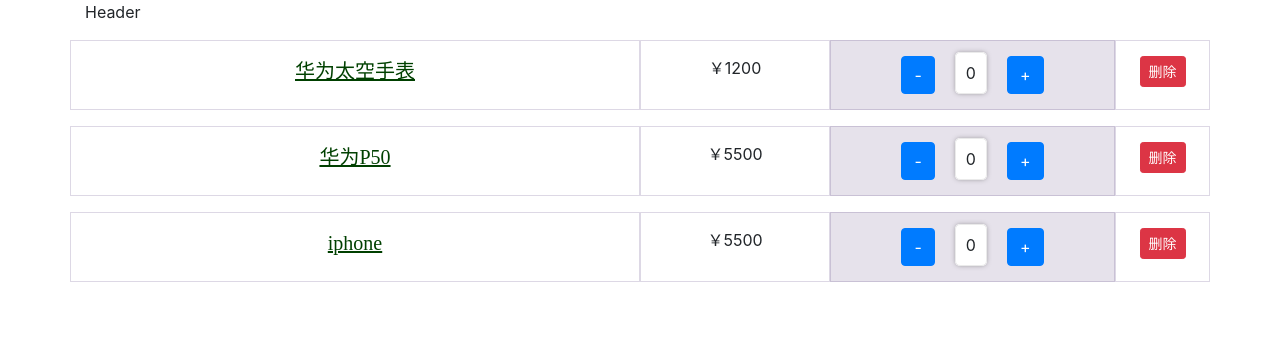
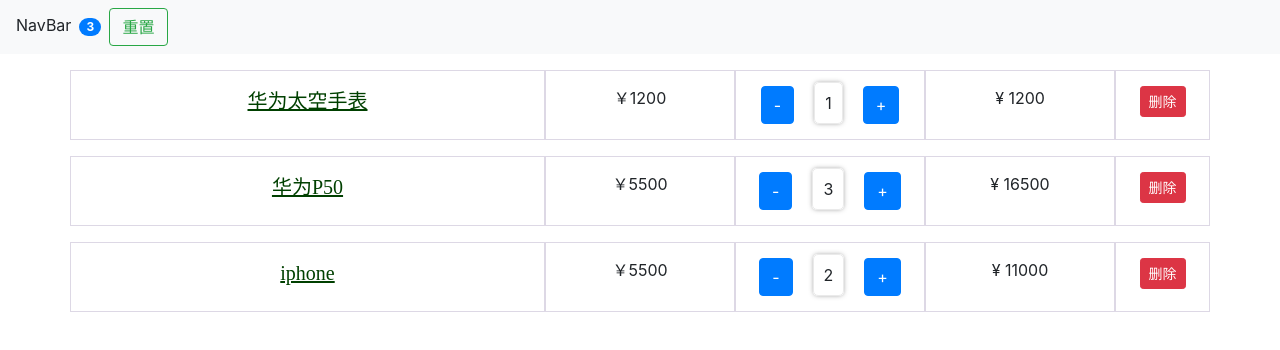
Before and after one commit to V-vincent/react-demo, a React app: page / in a window 1280 px wide. Shown: the top 350 px of the page. Built offline with nearby package versions, Linux system fonts and the light colour scheme.

Commit message:
State 进阶学习

```diff
--- a/src/App.js
+++ b/src/App.js
@@ -1,59 +1,95 @@
-import React, { Component } from 'react';
-import ListItem from './components/listItem';
+import React, { PureComponent } from 'react';
+// import ListItem from './components/listItem';
+import NavBar from './components/navbar'
+import ListPage from "./components/listPage";
 // import ListItem from './components/listItemFunc';
 
-// 数据
-const listData = [{
+class App extends PureComponent {
+  constructor() {
+    super();
+    this.state = {
+      listData: [{
         id: 1,
         name: "华为太空手表",
         price: 1200,
-  stock: 20,
+        value: 1,
       }, {
         id: 2,
         name: "华为P50",
         price: 5500,
-  stock: 20,
+        value: 3,
       }, {
         id: 3,
         name: "iphone",
         price: 5500,
-  stock: 30,
+        value: 2,
       }]
-
-class App extends Component {
+    }
+  }
+  handleDecrease = (id) => {
+    let listData = this.state.listData.map(item => {
+      if (item.id === id) {
+        let _item = { ...item };
+        _item.value--;
+        if (_item.value < 0) _item.value = 0;
+        return _item;
+      } else {
+        return item;
+      }
+    })
+    this.setState({
+      listData
+    });
+  }
+  // 添加数量
+  handleIncrease = (id) => {
+    let listData = this.state.listData.map(item => {
+      if (item.id === id) {
+        let _item = { ...item };
+        _item.value++;
+        return _item;
+      } else {
+        return item;
+      }
+    })
+    this.setState({
+      listData
+    });
+  }
   handleDelete = (id) => {
-    console.log("id: ", id);
+    let listData = this.state.listData.filter(item => {
+      return item.id !== id;
+    })
+    this.setState({
+      listData
+    });
   };
-  renderList() {
-    if (listData.length === 0) {
-      return <div className="text-center">购物车是空的</div>
-    }
-    return listData.map((item) => {
-      return <ListItem key={item.id} data={item} onDelete={this.handleDelete} />
+  handleReset = () => {
+    let listData = this.state.listData.map(item => {
+      let _item = { ...item };
+      _item.value = 0;
+      return _item;
+    })
+    this.setState({
+      listData
     })
   }
   render() {
     return (
+      <>
+        <NavBar
+          onReset={this.handleReset}
+          itemNum={this.state.listData.length}
+        />
         <div className="container">
-        <div className="title">Header</div>
-        {/* {listData.length === 0 && <div className="text-center">购物车是空的</div>} */}
-        {this.renderList()}
+          <ListPage
+            listData={this.state.listData}
+            onMinus={this.handleDecrease}
+            onPlus={this.handleIncrease}
+            onDelete={this.handleDelete}
+          />
         </div>
-      // Fragments的使用
-      // <>
-      //   <div className="container">
-      //     <ListItem />
-      //     <ListItem />
-      //     <ListItem />
-      //   </div>
-      //   <div className="container">
-      //     <ListItem />
-      //     <ListItem />
-      //     <ListItem />
-      //   </div>
-      // </>
-      // React.createElement()方法第一个参数是一个字符串，所以不能由并列的层级
-      // <div></div>
+      </>
     );
   }
 }
--- a/src/components/listItem.jsx
+++ b/src/components/listItem.jsx
@@ -1,8 +1,8 @@
 // 类组件快捷：imrc
-import React, { Component } from 'react';
+import React, { PureComponent } from 'react';
 import style from './listItem.module.css';
 import classnames from 'classnames/bind';
-import cn from 'classnames';
+// import cn from 'classnames';
 const cls = classnames.bind(style);
 
 // 商品属性
@@ -15,14 +15,14 @@
 // let count = 0;
 
 // 快捷：cc
-class ListItem extends Component {
+class ListItem extends PureComponent {
   // props：父子组件通信
   constructor(props) {
     super(props);
 
     // this.handleDecrease = this.handleDecrease.bind(this)
     this.state = {
-      count: 0,
+      count: this.props.data.value,
     }
 
     // 在这里使用setState会报错
@@ -43,33 +43,42 @@
   handleIncrease = (data, ev) => {
     // console.log(data, count)
     // count++;
-    console.log('step 1', this.state.count);
+    // console.log('step 1', this.state.count);
     // setState是异步的
     this.setState({
-      count: this.state.count + 1,
+      count: 3, // this.state.count + 1,
     }, () => {
-      console.log('step 3', this.state.count);
+      // console.log('step 3', this.state.count);
     })
-    console.log('step 2', this.state.count);
+    // console.log('step 2', this.state.count);
   }
+  // 优化减少触发虚拟DOM的更新
+  // shouldComponentUpdate(nextProps, nextState) {
+  //   // console.log('state', this.state, nextState)
+  //   // if (this.state.count === nextState.count) return false;
+  //   if (this.props.data.id === nextProps.data.id) return false;
+  //   return true;
+  // }
   render() {
+    console.log('item is rendering')
     // const _cn = cn({
     //   'themed-grid-col-s': !count
     // })
     return (
       // class 是js的关键字，所以要用className
       <div className="row list-box">
-        <div className="col-6 themed-grid-col">
+        <div className="col-5 themed-grid-col">
           <span className={cls('title', 'list-title')}>
             {this.props.data.name}
           </span>
         </div>
         <div className={`col-2 themed-grid-col`}>￥{this.props.data.price}</div>
-        <div className={`col-3 themed-grid-col${this.state.count ? '' : '-s'}`}>
-          <button onClick={() => this.handleDecrease(this.props.data.id)} type="button" className="btn btn-primary">-</button>
-          <span className={cls('digital')}>{this.state.count}</span>
-          <button onClick={this.handleIncrease.bind(this, this.props.data)} type="button" className="btn btn-primary">+</button>
+        <div className={`col-2 themed-grid-col${this.props.data.value ? '' : '-s'}`}>
+          <button onClick={() => this.props.onMinus(this.props.data.id)} type="button" className="btn btn-primary">-</button>
+          <span className={cls('digital')}>{this.props.data.value}</span>
+          <button onClick={() => this.props.onPlus(this.props.data.id)} type="button" className="btn btn-primary">+</button>
         </div>
+        <div className="col-2 themed-grid-col"> ¥ {this.props.data.price * this.props.data.value} </div>
         <div className="col-1 themed-grid-col">
           <button onClick={() => this.props.onDelete(this.props.data.id)} type="button" className="btn btn-danger btn-sm">删除</button>
         </div>
--- /dev/null
+++ b/src/components/listPage.jsx
@@ -0,0 +1,32 @@
+import React, { PureComponent } from 'react';
+import ListItem from "./listItem";
+
+class ListPage extends PureComponent {
+
+  renderList() {
+    if (this.props.listData.length === 0)
+      return <div className="text-center">购物车是空的</div>;
+
+    return this.props.listData.map(item => {
+      return (
+        <ListItem
+          onMinus={this.props.onMinus}
+          onPlus={this.props.onPlus}
+          onDelete={this.props.onDelete}
+          key={item.id}
+          data={item}
+        />
+      );
+    });
+  }
+
+  render() {
+    return (
+      <>
+        {this.renderList()}
+      </>
+     );
+  }
+}
+
+export default ListPage;
--- /dev/null
+++ b/src/components/navbar.jsx
@@ -0,0 +1,29 @@
+import React from 'react';
+
+// class NavBar extends PureComponent {
+//   render() {
+//     return (
+//       <nav className="navbar navbar-expand-lg navbar-light bg-light">
+//         <div className="wrap">
+//           <span className="title">Nav</span>
+//           <span className="badge badge-pill badge-primary ml-2 mr-2">{this.props.itemNum}</span>
+//           <button onClick={this.props.onReset} className="btn btn-outline-success my-2 my-sm-0 fr" type="button">重置</button>
+//         </div>
+//       </nav>
+//     );
+//   }
+// }
+// export default NavBar;
+
+// 无状态组件，没有render方法，直接return返回
+const NavBar = ({ itemNum, onReset }) => {
+  return (<nav className="navbar navbar-expand-lg navbar-light bg-light">
+    <div className="wrap">
+      <span className="title">NavBar</span>
+      <span className="badge badge-pill badge-primary ml-2 mr-2">{itemNum}</span>
+      <button onClick={onReset} className="btn btn-outline-success my-2 my-sm-0 fr" type="button">重置</button>
+    </div>
+  </nav>);
+}
+
+export default NavBar;
```
Lines whose indentation alone changed are shown as unchanged.
